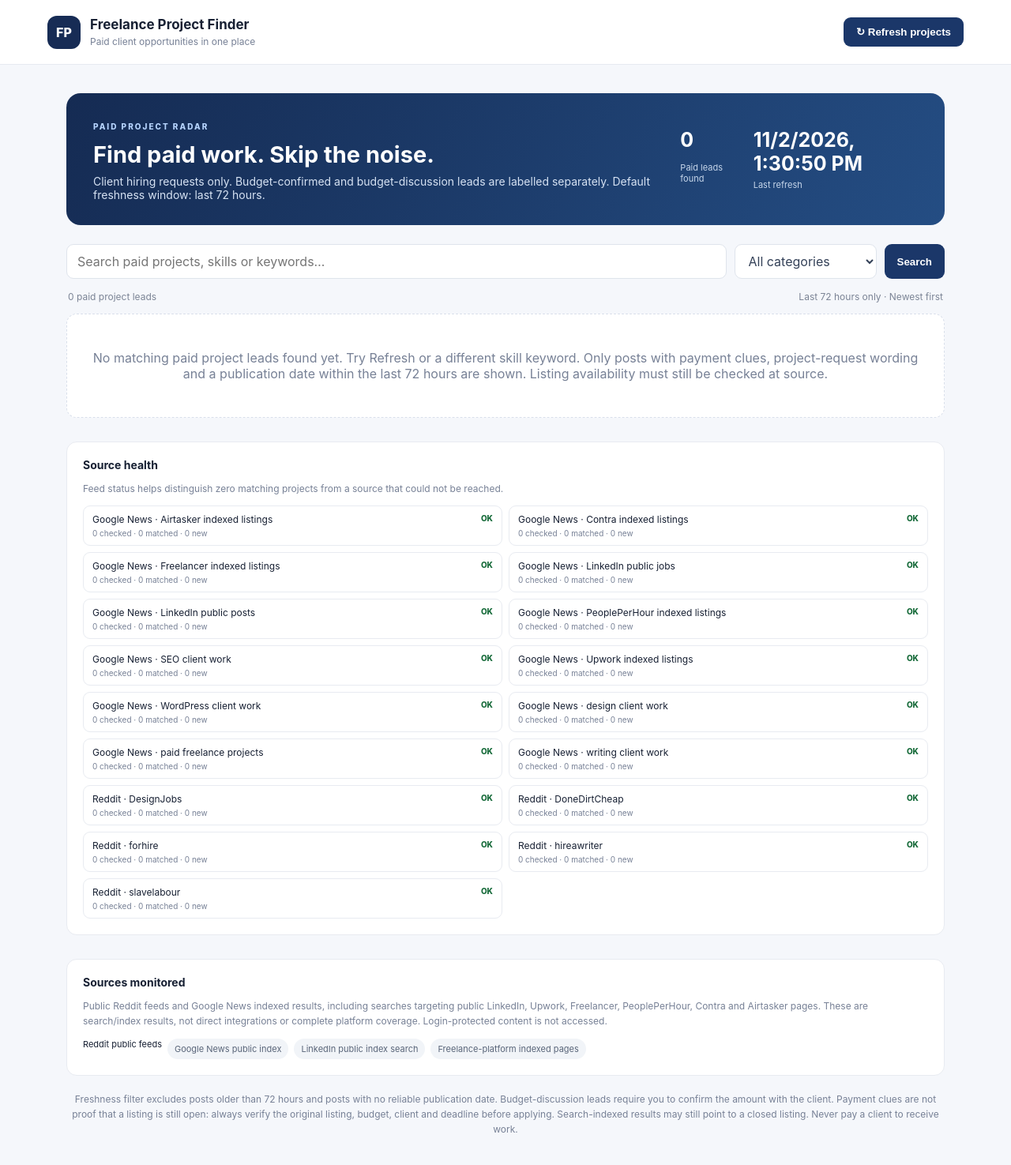
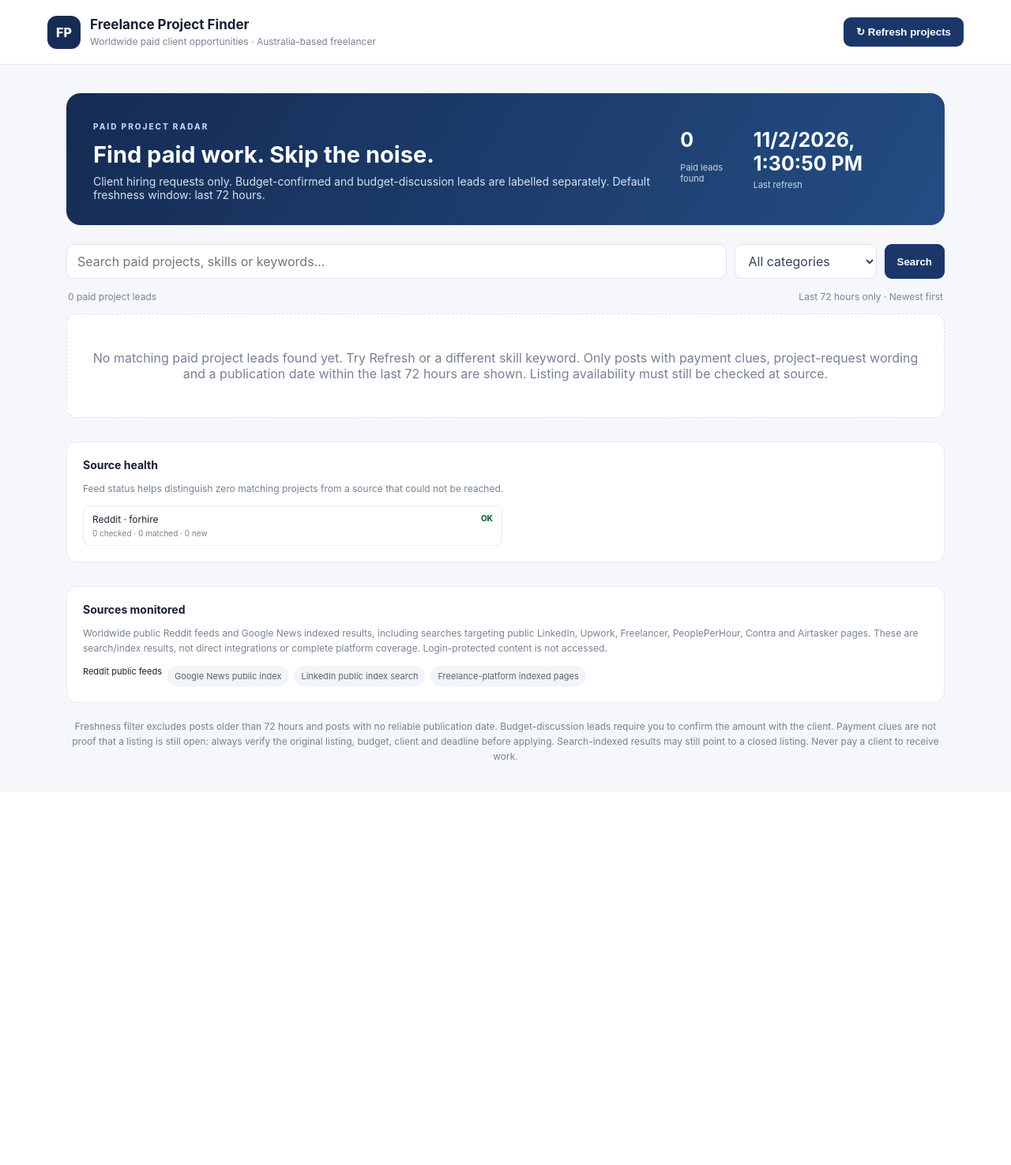
Before and after one commit to ibrar95/freelance-project-finder, a Flask app: page / in a window 1280 px wide. Shown: the whole page at 79% size. After the commit the page ends 962 px from the top, so only its background shows below. Run offline with Flask 3, Linux system fonts and the light colour scheme; data comes from the database, SQL or seed files in the repository; data that the repository does not hold is empty.

Commit message:
Worldwide

```diff
--- a/app.py
+++ b/app.py
@@ -1,4 +1,4 @@
-import os, re, sqlite3, hashlib, threading, time
+import os, re, sqlite3, hashlib, threading, time, random
 from datetime import datetime, timezone, timedelta
 from email.utils import parsedate_to_datetime
 from urllib.parse import quote_plus
@@ -9,7 +9,8 @@ from flask import Flask, render_template, request, jsonify
 
 APP_DIR = os.path.dirname(os.path.abspath(__file__))
 MAX_AGE_DAYS = 3  # Only show leads published within the last 72 hours.
-DB_PATH = os.path.join(APP_DIR, "projects.db")
+DB_PATH = os.environ.get("DB_PATH", os.path.join(APP_DIR, "projects.db"))
+REFRESH_MINUTES = max(30, int(os.environ.get("REFRESH_MINUTES", "60")))
 app = Flask(__name__)
 
 # Public RSS feeds and indexed public search results. These are NOT private platform APIs.
@@ -25,6 +26,11 @@ GOOGLE_QUERIES = [
     ("Google News · Freelancer indexed listings", 'site:freelancer.com/projects/ (WordPress OR design OR SEO OR writing)'),
     ("Google News · PeoplePerHour indexed listings", 'site:peopleperhour.com/freelance-jobs (WordPress OR design OR SEO OR writing)'),
     ("Google News · Contra indexed listings", 'site:contra.com (freelance project OR hire freelancer) (design OR website OR SEO)'),
+    ("Google News · LinkedIn video editors", 'site:linkedin.com/posts/ ("hiring video editor" OR "looking for video editor" OR "need a video editor" OR "video editor needed") (freelance OR paid OR project OR contract)'),
+    ("Google News · LinkedIn remote design", 'site:linkedin.com/jobs/view/ ("graphic designer" OR "brand designer" OR "video editor") (remote OR contract OR freelance)'),
+    ("Google News · LinkedIn remote web", 'site:linkedin.com/jobs/view/ ("wordpress developer" OR "shopify developer" OR "web designer") (remote OR freelance OR contract)'),
+    ("Google News · LinkedIn remote marketing", 'site:linkedin.com/jobs/view/ ("SEO specialist" OR "digital marketing" OR "content writer") (remote OR freelance OR contract)'),
+    ("Google News · video editing clients", '("video editor needed" OR "hiring video editor" OR "looking for video editor") (paid OR budget OR freelance OR contract)'),
     ("Google News · Airtasker indexed listings", 'site:airtasker.com/tasks (website OR design OR SEO OR writing)'),
 ]
 SOURCES = [
@@ -40,6 +46,7 @@ KEYWORDS = {
     "Web / WordPress": ["wordpress", "website", "web developer", "web development", "landing page", "shopify", "woocommerce", "ecommerce", "web design"],
     "Graphic Design": ["logo", "branding", "brand identity", "graphic design", "graphic designer", "flyer", "brochure", "banner", "social media design", "packaging"],
     "SEO / Marketing": ["seo", "keyword research", "on-page", "backlink", "digital marketing", "social media manager", "facebook ads", "instagram ads"],
+    "Video Editing": ["video editing", "video editor", "video production", "youtube shorts", "youtube editor", "reels editor", "short-form video", "short form video", "tiktok editor", "podcast editing", "motion graphics", "premiere pro", "after effects", "video captions"],
     "Writing / Content": ["content writing", "content writer", "blog", "article", "copywriting", "copywriter", "product description", "website content", "writer", "proofreading"],
 }
 # Classification is deliberately split into client intent and payment confidence.
@@ -64,14 +71,14 @@ SELLER_BODY_PATTERNS = [
 ]
 CLIENT_INTENT_PATTERNS = [
     r"\[\s*hiring\s*\]", r"\[\s*job\s*\]", r"\bwe(?:'re| are) hiring\b", r"\bi(?:'m| am) hiring\b",
-    r"\blooking to hire\b", r"\blooking for (?:a |an )?(?:freelancer|developer|designer|writer|agency|virtual assistant)\b",
-    r"\bneed (?:a |an |someone|help|someone to)\b", r"\b(?:developer|designer|writer|seo specialist|wordpress expert|virtual assistant) needed\b",
-    r"\bseeking (?:a |an )?(?:freelancer|developer|designer|writer|contractor)\b",
+    r"\blooking to hire\b", r"\blooking for (?:a |an )?(?:freelancer|developer|designer|writer|editor|videographer|agency|virtual assistant)\b",
+    r"\bneed (?:a |an |someone|help|someone to)\b", r"\b(?:developer|designer|writer|video editor|seo specialist|wordpress expert|virtual assistant) needed\b",
+    r"\bseeking (?:a |an )?(?:freelancer|developer|designer|writer|video editor|contractor)\b",
     r"\bfreelancer required\b", r"\bfreelancer wanted\b", r"\bclient is looking for\b",
     r"\bcan someone (?:build|design|develop|write|help|create)\b", r"\bwho can (?:build|design|develop|write)\b",
     r"\bneed someone to\b", r"\blooking for someone to\b", r"\bproject for (?:a|an) freelancer\b",
     r"\bcommissioning (?:a|an)\b", r"\bseeking applications\b", r"\bjob opening\b",
-    r"\bwant to hire\b", r"\bwe need (?:a |an )?(?:developer|designer|writer|freelancer|wordpress|website)\b"
+    r"\bwant to hire\b", r"\bwe need (?:a |an )?(?:developer|designer|writer|video editor|freelancer|wordpress|website)\b"
 ]
 PAYMENT_PATTERNS = [
     r"\$\s?\d[\d,.]*(?:\s?(?:-|to)\s?\$?\d[\d,.]*)?",
@@ -145,7 +152,7 @@ def clean_html(s):
 
 def category_for(text):
     t = text.lower()
-    for category, words in KEYWORDS.items():
+    for category, words in sorted(KEYWORDS.items(), key=lambda kv: 0 if kv[0] == "Video Editing" else 1):
         if any(w in t for w in words):
             return category
     return None
@@ -203,7 +210,7 @@ def paid_details(text):
 def fetch_source(name, url):
     headers = {"User-Agent": "Mozilla/5.0 (compatible; FreelanceProjectFinder/2.0; +https://github.com/)"}
     try:
-        response = requests.get(url, headers=headers, timeout=18)
+        response = requests.get(url, headers=headers, timeout=12)
         response.raise_for_status()
         parsed = feedparser.parse(response.content)
         added = 0
@@ -245,8 +252,19 @@ def fetch_source(name, url):
                       (name, datetime.now(timezone.utc).isoformat(), 0, 0, 0, 0, 0, error))
         return {"source": name, "ok": False, "added": 0, "error": error}
 
+refresh_lock = threading.Lock()
 def refresh_all():
-    return [fetch_source(n, u) for n, u in SOURCES]
+    # Avoid simultaneous refreshes from web requests and the scheduler.
+    if not refresh_lock.acquire(blocking=False):
+        return [{"source": "Scheduler", "ok": False, "added": 0, "error": "Refresh already running"}]
+    try:
+        results = [fetch_source(n, u) for n, u in SOURCES]
+        with db() as c:
+            cutoff = (datetime.now(timezone.utc) - timedelta(days=MAX_AGE_DAYS + 2)).isoformat()
+            c.execute("DELETE FROM projects WHERE collected < ?", (cutoff,))
+        return results
+    finally:
+        refresh_lock.release()
 
 def background_refresh():
     while True:
@@ -254,7 +272,7 @@ def background_refresh():
             refresh_all()
         except Exception:
             pass
-        time.sleep(60 * 60 * 4)
+        time.sleep(REFRESH_MINUTES * 60)
 
 @app.route("/")
 def home():
@@ -309,7 +327,10 @@ def health():
     return {"ok": True}
 
 init_db()
-threading.Thread(target=background_refresh, daemon=True).start()
+# Starts automatically on each running web instance. Free hosting may sleep,
+# so continuous refresh requires an always-on service or an external scheduler.
+if os.environ.get("ENABLE_BACKGROUND_REFRESH", "1") == "1":
+    threading.Thread(target=background_refresh, daemon=True).start()
 
 if __name__ == "__main__":
     app.run(host="0.0.0.0", port=int(os.environ.get("PORT", 5000)), debug=False)
--- a/templates/index.html
+++ b/templates/index.html
@@ -7,7 +7,7 @@
 </head>
 <body>
 <header>
-  <div class="brand"><div class="mark">FP</div><div><h1>Freelance Project Finder</h1><p>Paid client opportunities in one place</p></div></div>
+  <div class="brand"><div class="mark">FP</div><div><h1>Freelance Project Finder</h1><p>Worldwide paid client opportunities · Australia-based freelancer</p></div></div>
   <button id="refresh" class="primary">↻ Refresh projects</button>
 </header>
 <main>
@@ -17,13 +17,13 @@
   </section>
   <section class="toolbar">
     <input id="search" placeholder="Search paid projects, skills or keywords…">
-    <select id="category"><option value="">All categories</option><option>Web / WordPress</option><option>Graphic Design</option><option>SEO / Marketing</option><option>Writing / Content</option></select>
+    <select id="category"><option value="">All categories</option><option>Web / WordPress</option><option>Graphic Design</option><option>SEO / Marketing</option><option>Writing / Content</option><option>Video Editing</option></select>
     <button id="searchBtn">Search</button>
   </section>
   <div class="subline"><span id="count">Loading paid project feeds…</span><span>Last 72 hours only · Newest first</span></div>
   <section id="cards" class="cards"><div class="empty">Loading public project feeds…</div></section>
   <section class="sources"><h3>Source health</h3><p>Feed status helps distinguish zero matching projects from a source that could not be reached.</p><div id="sourceHealth" class="sourcehealth"><p class="healthnote">Checking sources…</p></div></section>
-  <section class="sources"><h3>Sources monitored</h3><p>Public Reddit feeds and Google News indexed results, including searches targeting public LinkedIn, Upwork, Freelancer, PeoplePerHour, Contra and Airtasker pages. These are search/index results, not direct integrations or complete platform coverage. Login-protected content is not accessed.</p><div class="sourcechips">Reddit public feeds <span>Google News public index</span><span>LinkedIn public index search</span><span>Freelance-platform indexed pages</span></div></section>
+  <section class="sources"><h3>Sources monitored</h3><p>Worldwide public Reddit feeds and Google News indexed results, including searches targeting public LinkedIn, Upwork, Freelancer, PeoplePerHour, Contra and Airtasker pages. These are search/index results, not direct integrations or complete platform coverage. Login-protected content is not accessed.</p><div class="sourcechips">Reddit public feeds <span>Google News public index</span><span>LinkedIn public index search</span><span>Freelance-platform indexed pages</span></div></section>
   <footer>Freshness filter excludes posts older than 72 hours and posts with no reliable publication date. Budget-discussion leads require you to confirm the amount with the client. Payment clues are not proof that a listing is still open: always verify the original listing, budget, client and deadline before applying. Search-indexed results may still point to a closed listing. Never pay a client to receive work.</footer>
 </main>
 <div id="toast"></div>
```
Also changed, not shown: README.md.
